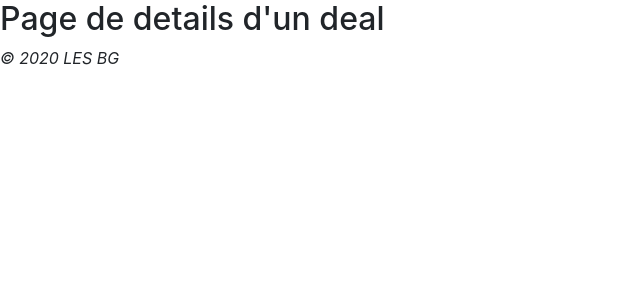
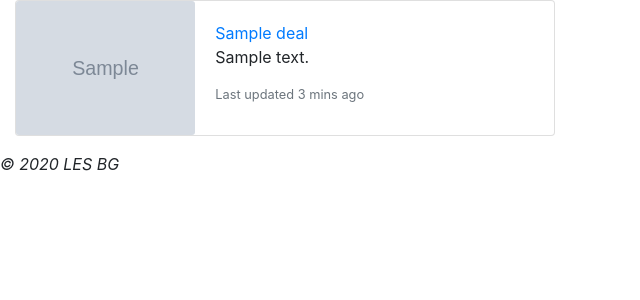
Before and after one commit to ThomasDrd/ProjectWeb2019, a CodeIgniter app: page /database/pages/details/1 in a window 1280 px wide. Shown: the part 56-356 px from the top of the page, without its empty margins (0-640 px from the left). Run offline with CodeIgniter, Linux system fonts and the light colour scheme; tables that the repository leaves empty or names only in its code hold one stand-in row (values such as "Sample post"); grey boxes marked "Sample" are stand-in pictures.

Commit message:
'detail/$'

```diff
--- a/application/controllers/Pages.php
+++ b/application/controllers/Pages.php
@@ -25,8 +25,19 @@ class Pages extends CI_Controller {
 		$this->load->view('index', $select);
 	}
 
-	public function details()
+	public function details($id)
 	{
-		$this->load->view('details');
+		$this->load->database();
+		$select['deal'] = $this->db->query('SELECT * FROM deals WHERE deal_id = '.$id)->result();
+		$this->load->view('details', $select);
+
 	}
+
+		public function login()
+	{
+
+	}
+
+
+
 }
--- a/application/views/details.php
+++ b/application/views/details.php
@@ -1,6 +1,34 @@
 <?php
 include 'template/header.php';
 
-echo '<h2>Page de details d\'un deal</h2>';
+foreach ($deal as $de)
+{
+	echo ('
+<div class="col-sm-6">
+<div class="card mb-3" style="max-width: 540px;">
+	<div class="row no-gutters">
+		<div class="col-md-4">
+			<img src="'.$de->img.'" class="card-img" alt="Image Operateur">
+		</div>
+		<div class="col-md-8">
+			<div class="card-body">
+				<a class="card-title" href="index.php/pages/details/'.$de->deal_id.'">'.$de->nom.'</a>
+				<p class="card-text">'.$de->description.'</p>
+				<p class="card-text"><small class="text-muted">Last updated 3 mins ago</small></p>
+			</div>
+		</div>
+	</div>
+</div>
+</div>
 
+
+		');
+}
+?>
+
+
+
+
+<?php
 include  'template/footer.php';
+?>
--- a/application/views/template/deals.php
+++ b/application/views/template/deals.php
@@ -7,7 +7,7 @@
 		</div>
 		<div class="col-md-8">
 			<div class="card-body">
-				<a class="card-title" href="details"><?php echo $de->nom; ?></a>
+				<a class="card-title" href="pages/details/<?php echo $de->deal_id; ?>"><?php echo $de->nom; ?></a>
 				<p class="card-text"><?php echo $de->description; ?></p>
 				<p class="card-text"><small class="text-muted">Last updated 3 mins ago</small></p>
 			</div>
```
